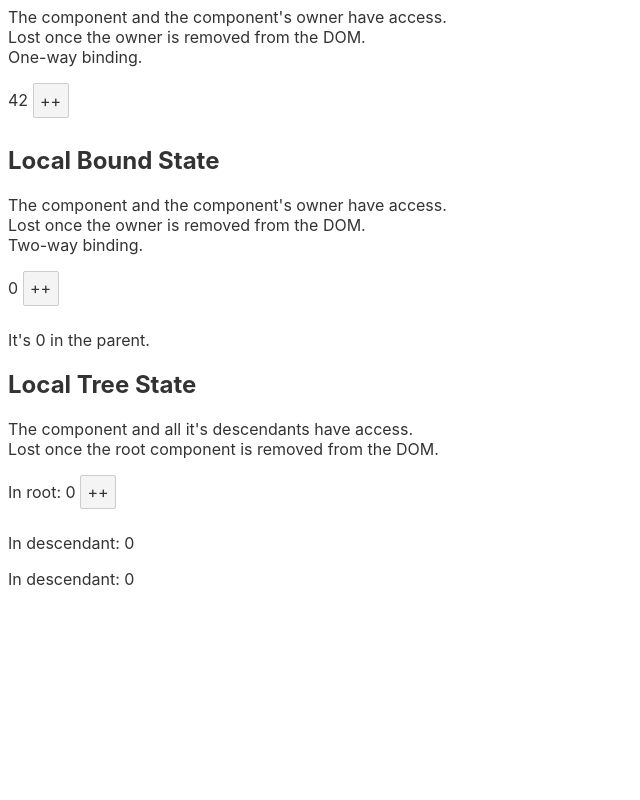
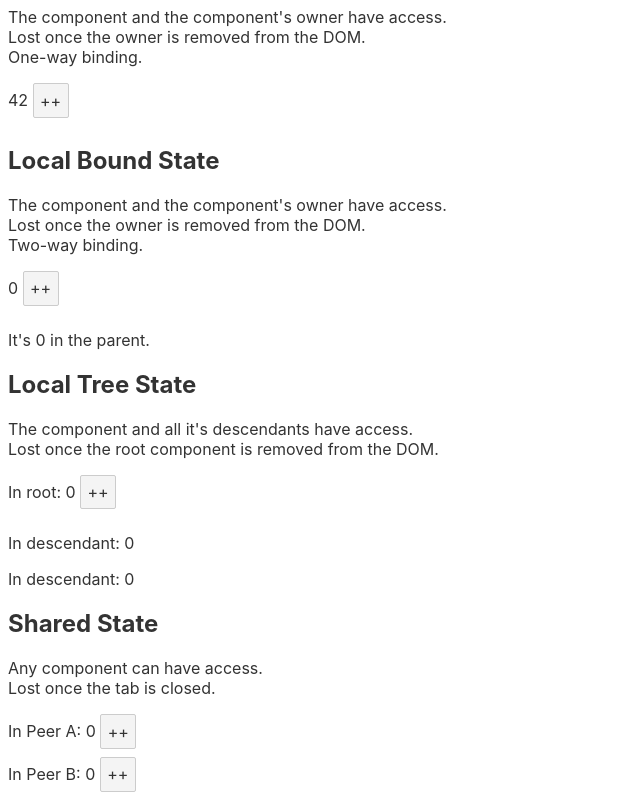
Before and after one commit to joshnuss/svelte-state-examples, a Svelte app: page / in a window 1280 px wide. Shown: the part 299-1099 px from the top of the page, without its empty margins (0-640 px from the left). Before the commit the page ends 888 px from the top, so only its background shows below. Built offline with nearby package versions, Linux system fonts and the light colour scheme.

Commit message:
Adds shared state example

```diff
--- a/src/App.svelte
+++ b/src/App.svelte
@@ -2,6 +2,8 @@
   import LocalPrivateState from './examples/LocalPrivateState.svelte'
   import LocalPublicState from './examples/LocalPublicState.svelte'
   import LocalTreeState from './examples/LocalTreeState.svelte'
+  import PeerA from './examples/LocalSharedState/PeerA.svelte'
+  import PeerB from './examples/LocalSharedState/PeerB.svelte'
 
   let boundValue = 0;
 </script>
@@ -32,4 +34,11 @@
     <p>The component and all it's descendants have access.<br>Lost once the root component is removed from the DOM.</p>
     <LocalTreeState/>
   </section>
+
+  <section>
+    <h2>Shared State</h2>
+    <p>Any component can have access.<br>Lost once the tab is closed.</p>
+    <div><PeerA/></div>
+    <div><PeerB/></div>
+  </section>
 </main>
--- /dev/null
+++ b/src/examples/LocalSharedState/PeerA.svelte
@@ -0,0 +1,14 @@
+<script>
+  import {onMount} from 'svelte'
+  import valueStore, { increment } from './store'
+
+  let value;
+
+  const unsubscribe = valueStore.subscribe(new_value => {
+    value = new_value
+  })
+
+  onMount(() => unsubscribe)
+</script>
+
+In Peer A: {value} <button on:click|preventDefault={increment}>++</button>
--- /dev/null
+++ b/src/examples/LocalSharedState/PeerB.svelte
@@ -0,0 +1,14 @@
+<script>
+  import {onMount} from 'svelte'
+  import valueStore, { increment } from './store'
+
+  let value;
+
+  const unsubscribe = valueStore.subscribe(new_value => {
+    value = new_value
+  })
+
+  onMount(() => unsubscribe)
+</script>
+
+In Peer B: {value} <button on:click|preventDefault={increment}>++</button>
--- /dev/null
+++ b/src/examples/LocalSharedState/store.js
@@ -0,0 +1,9 @@
+import {writable} from 'svelte/store'
+
+const valueStore = writable(0)
+
+export default valueStore
+
+export function increment() {
+  valueStore.update(value => value + 1)
+}
```
